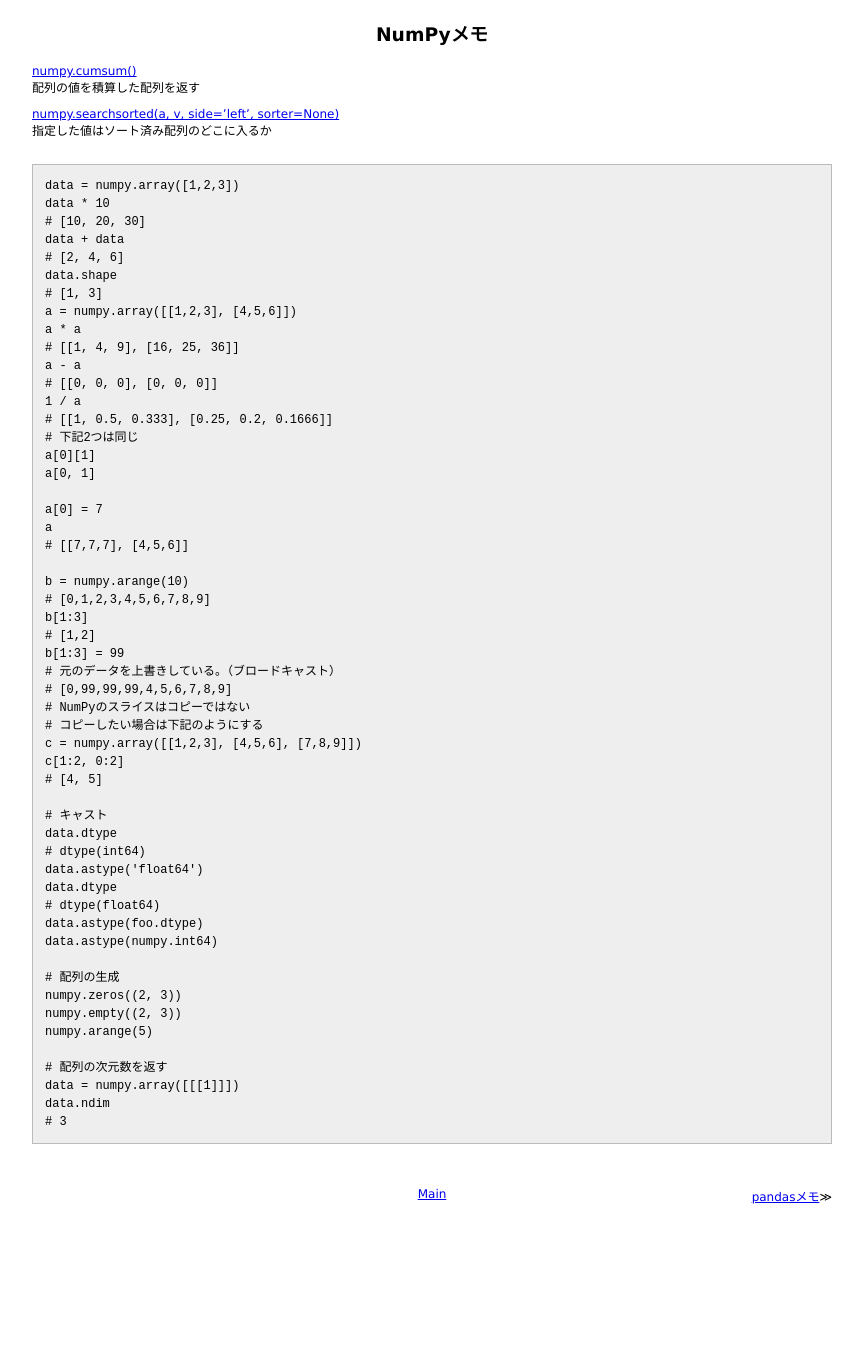
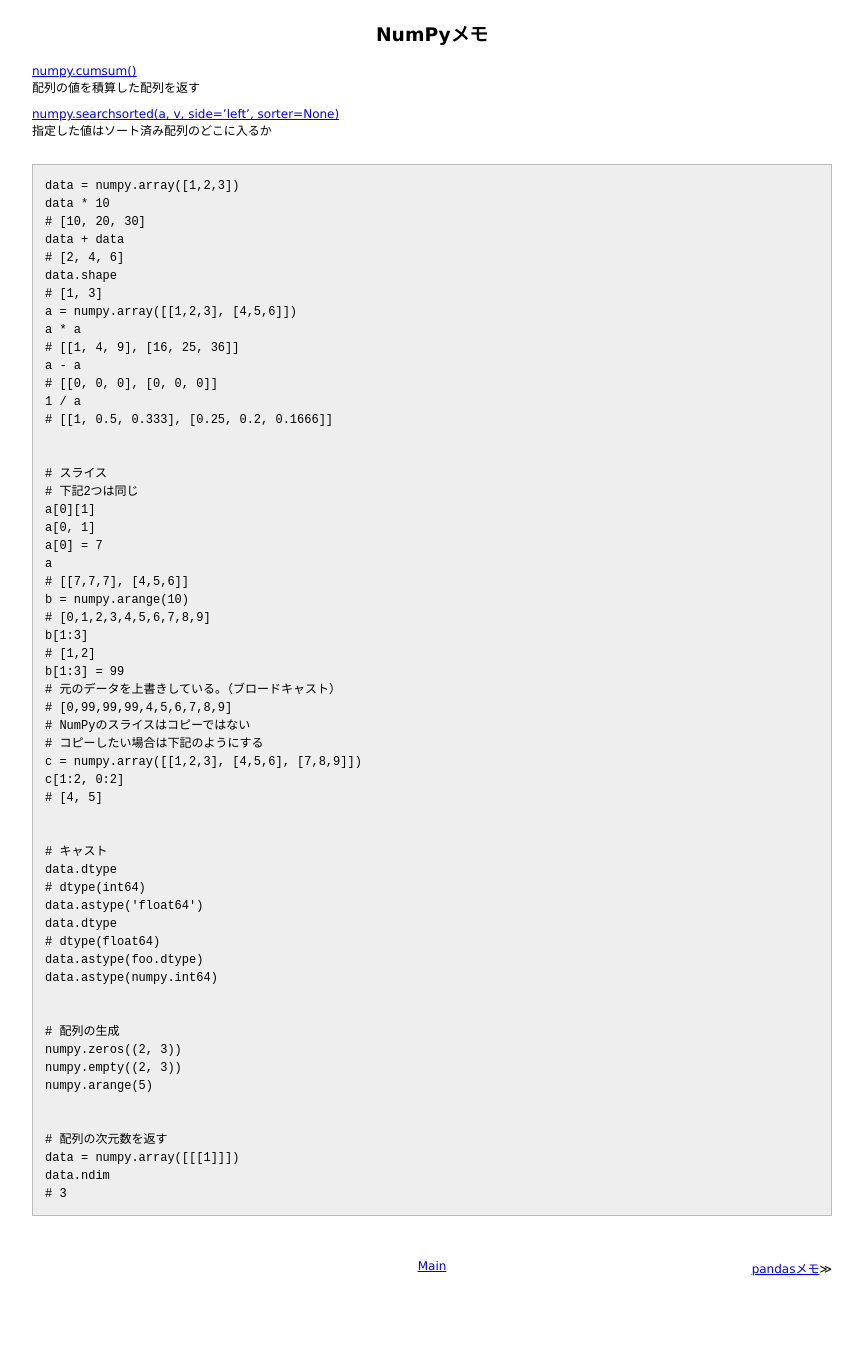
Before and after one commit to 38elements/38elements.github.com, a Jekyll site: the page built from _posts/2016-04-26-numpy.md, in a window 1280 px wide. Shown: the whole page, without its empty margins (208-1071 px from the left). Built offline with Jekyll 4.4.1, drawn with Linux system fonts in a browser that asks for light colours; before the commit the page ends 1273 px from its top, so only the background shows below that.

Commit message:
Update 2016-04-26-numpy.md

```diff
--- a/_posts/2016-04-26-numpy.md
+++ b/_posts/2016-04-26-numpy.md
@@ -24,14 +24,15 @@ a - a
 # [[0, 0, 0], [0, 0, 0]]
 1 / a
 # [[1, 0.5, 0.333], [0.25, 0.2, 0.1666]]
+
+
+# スライス
 # 下記2つは同じ
 a[0][1]
 a[0, 1]
-
 a[0] = 7
 a
 # [[7,7,7], [4,5,6]]
-
 b = numpy.arange(10)
 # [0,1,2,3,4,5,6,7,8,9]
 b[1:3]
@@ -45,6 +46,7 @@ c = numpy.array([[1,2,3], [4,5,6], [7,8,9]])
 c[1:2, 0:2]
 # [4, 5]
 
+
 # キャスト
 data.dtype
 # dtype(int64)
@@ -54,10 +56,12 @@ data.dtype
 data.astype(foo.dtype)
 data.astype(numpy.int64)
 
+
 # 配列の生成
 numpy.zeros((2, 3))
 numpy.empty((2, 3))
 numpy.arange(5)
+
 
 # 配列の次元数を返す
 data = numpy.array([[[1]]])
```
